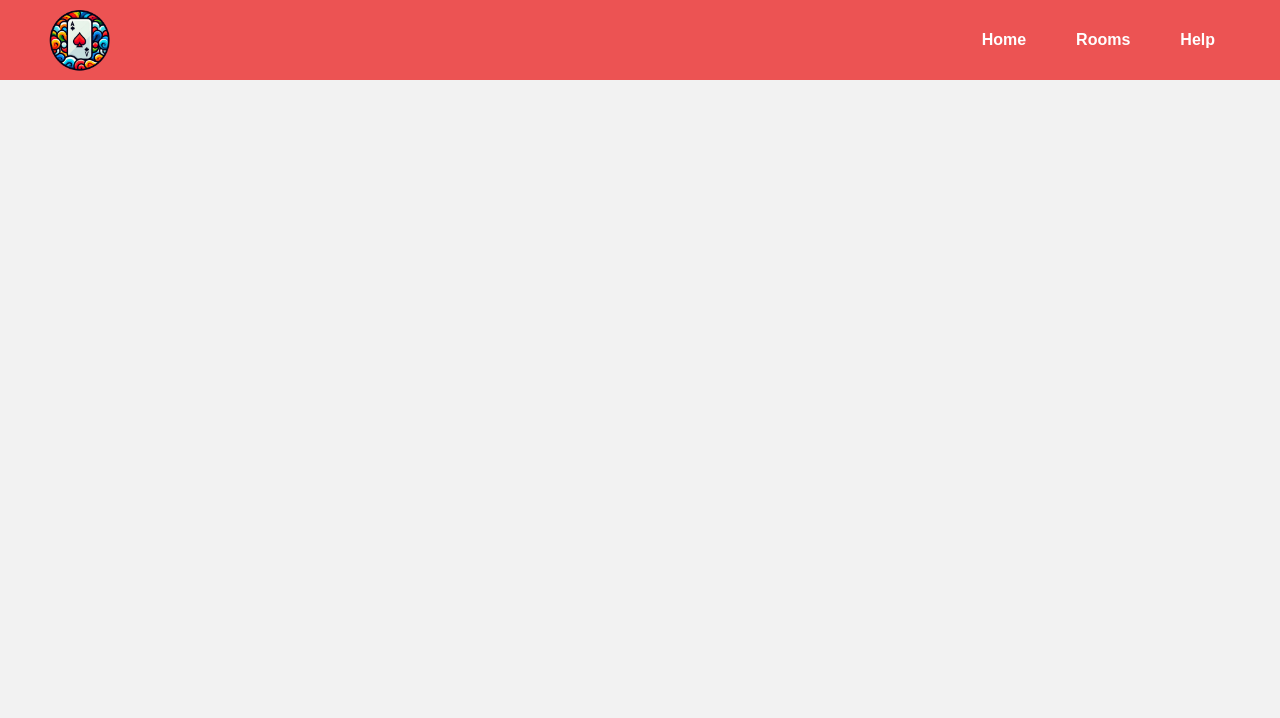
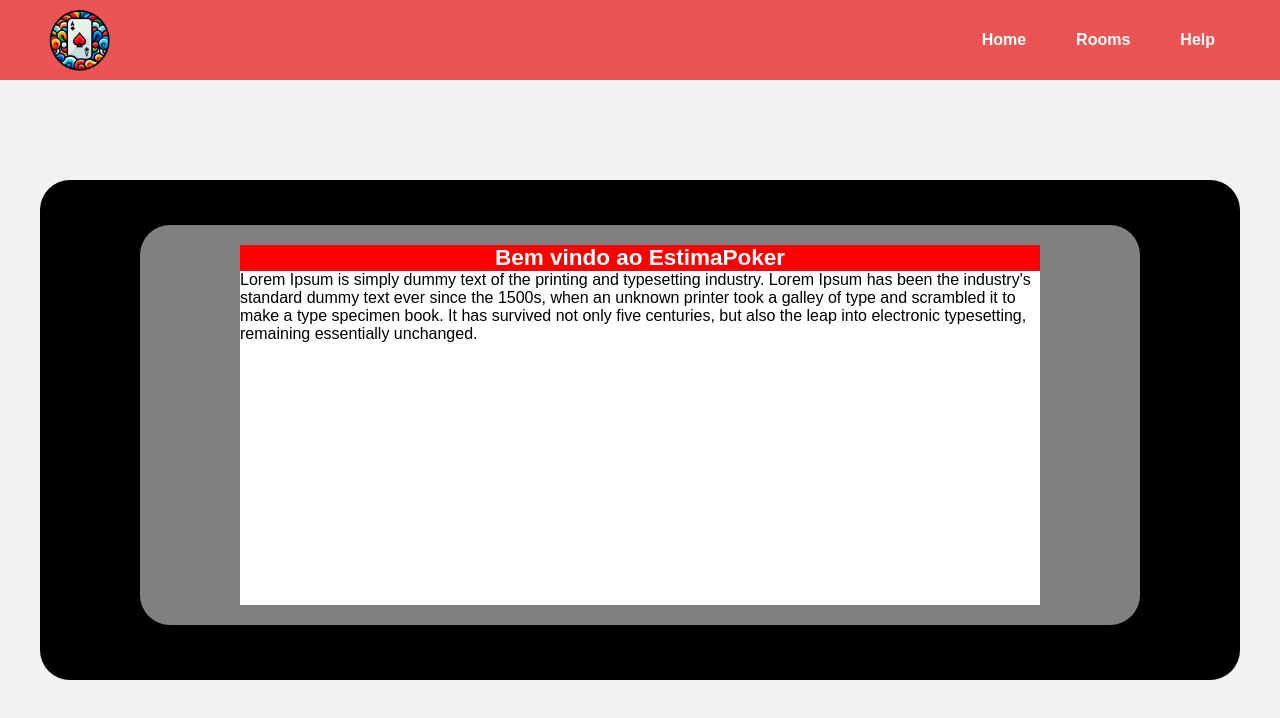
Before and after one commit to sm1-rise/estimaIA-frontend, a React (Vite) app: page /home in a window 1280 px wide. Shown: the top 718 px of the page. Built offline with nearby package versions, Linux system fonts and the light colour scheme.

Commit message:
Main centralizada

```diff
--- /dev/null
+++ b/src/components/Main/Index.tsx
@@ -0,0 +1,21 @@
+import { GlobalMain } from "../../shared/GlobalStyle";
+import { ContainerConteudo, ContainerTexto, ContainerTitulo, Section } from "./style";
+
+export default function Main(){
+    return (<>
+
+      <GlobalMain>
+        <Section>
+          <ContainerTitulo>
+            <h1>Bem vindo ao EstimaPoker</h1>
+          </ContainerTitulo>
+          <ContainerConteudo>
+            <ContainerTexto>
+              <p>Lorem Ipsum is simply dummy text of the printing and typesetting industry. Lorem Ipsum has been the industry's standard dummy text ever since the 1500s, when an unknown printer took a galley of type and scrambled it to make a type specimen book. It has survived not only five centuries, but also the leap into electronic typesetting, remaining essentially unchanged.</p>
+            </ContainerTexto>
+          </ContainerConteudo>
+        </Section>
+      </GlobalMain>
+    </>
+    );
+}
--- /dev/null
+++ b/src/components/Main/style.ts
@@ -0,0 +1,45 @@
+import styled from "styled-components";
+
+
+export const Section = styled.section`
+    margin-top: 45px;
+    max-width: 1000px;
+    width: 100%;
+    height: 400px;
+    background-color: grey;
+    display: flex;
+    justify-content: space-around;
+    border-radius: 30px;
+    justify-content: align-self;
+    flex-direction: column;
+    align-items: center;
+    padding: 20px;
+`;
+
+export const ContainerConteudo = styled.div`
+    background-color: #fff;
+    max-width: 800px;
+    width: 100%;
+    height: 400px;
+`;
+
+export const ContainerTitulo = styled.div`
+        color:#fff;
+        font-size:15px;
+        background-color: red;
+        max-width: 800px;
+        width: 100%;
+        display: flex;
+        justify-content: center;
+`
+
+export const ContainerTexto = styled.div`
+    p{
+        color: #000;
+    }
+
+`
+
+export const ContainerBotao = styled.div`
+
+`
--- a/src/pages/Home/Index.tsx
+++ b/src/pages/Home/Index.tsx
@@ -1,9 +1,15 @@
 import Header from "../../components/Header/Index";
+import Main from "../../components/Main/Index";
+import { GlobalMain } from "../../shared/GlobalStyle";
 
 export default function Home(){
     return (
     <>
-     <Header/>
+    <Header/>
+    <Main/>
+
+
+
     </>
     );
 }
--- a/src/routes/Routes.tsx
+++ b/src/routes/Routes.tsx
@@ -9,6 +9,8 @@
             path: "/home",
             element: <Home/>
         }
+
+
     ]);
 
     return <RouterProvider router={routes}/>
--- a/src/shared/GlobalStyle.ts
+++ b/src/shared/GlobalStyle.ts
@@ -16,7 +16,16 @@
 `
 
 export const GlobalMain = styled.main`
+
     width: 1200px;
     max-width: 100%;
     margin: 0 auto;
+    margin-top: 100px;
+    //background-color: #ec5353;
+    background-color: #000;
+    height: 500px;
+    border-radius: 30px;
+    display: flex;
+    justify-content: center;
+
 `
```
Also changed, not shown: src/components/Header/Index.tsx (line endings or trailing spaces), src/components/Header/style.ts (line endings or trailing spaces).
